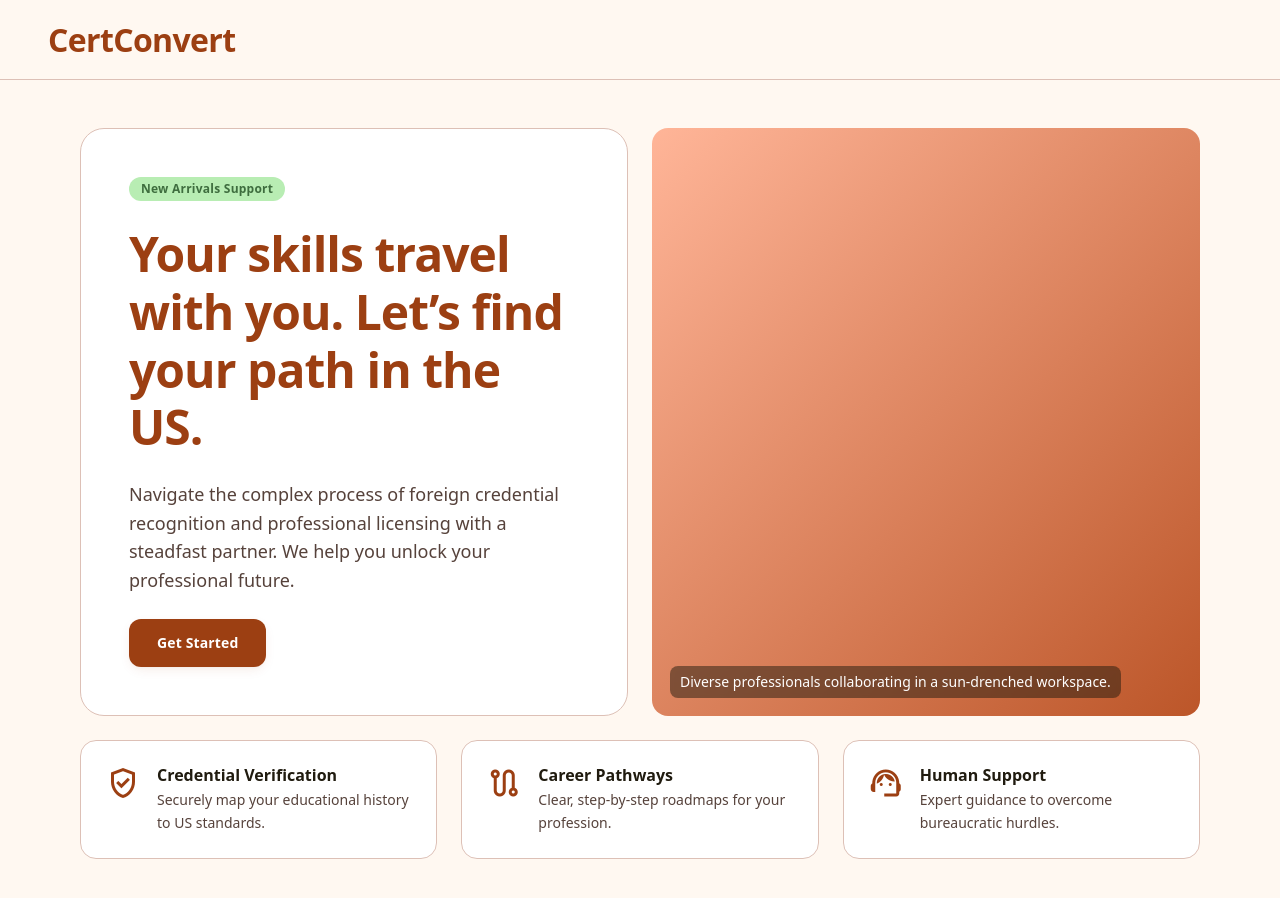
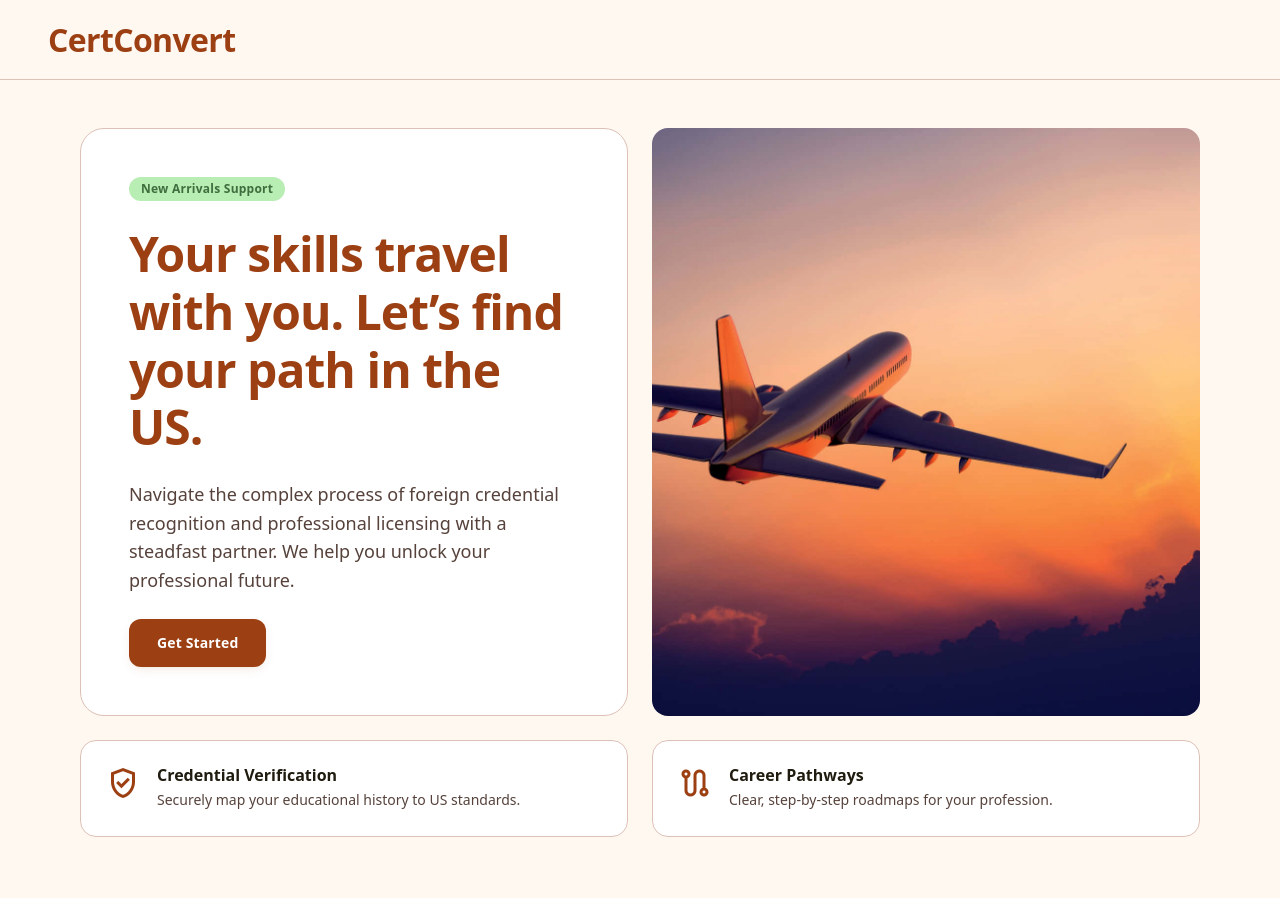
Before and after one commit to jonathannnty/cbc-ucsd-hackathon, a Next.js app: page / in a window 1280 px wide. Shown: the top 898 px of the page. Built offline with nearby package versions, Linux system fonts and the light colour scheme; a web font is replaced by a local one.

Commit message:
added a landing page img and got rid of some components

```diff
--- a/src/app/globals.css
+++ b/src/app/globals.css
@@ -316,7 +316,7 @@ h1.display { margin: 8px 0 12px; font: 700 40px/1.2 var(--font-display); letter-
 .welcome-grid { display: grid; grid-template-columns: 1fr 1fr; gap: 24px; align-items: stretch; }
 .welcome-hero { background: var(--surface-container-lowest); border: 1px solid var(--outline-variant); border-radius: 24px; padding: 48px; display: flex; flex-direction: column; gap: 24px; justify-content: center; }
 .welcome-hero h1 { font-size: 48px; margin: 0; }
-.image-card { min-height: 280px; background: linear-gradient(135deg, #ffb598 0%, #bc5629 100%); border-radius: 16px; position: relative; overflow: hidden; display: flex; align-items: flex-end; padding: 18px; color: #fff; flex: 1; }
+.image-card { min-height: 280px; border-radius: 16px; position: relative; overflow: hidden; display: block; flex: 1; }
 .image-card-caption { font: 400 14px/1.4 var(--font-body); background: rgba(32,27,15,.5); backdrop-filter: blur(2px); padding: 6px 10px; border-radius: 8px; }
 .feature-grid { display: grid; grid-template-columns: repeat(auto-fit, minmax(240px, 1fr)); gap: 24px; }
 @media (max-width: 900px) { .welcome-grid { grid-template-columns: 1fr; } }
--- a/src/screens/WelcomeScreen.tsx
+++ b/src/screens/WelcomeScreen.tsx
@@ -26,11 +26,12 @@ export default function WelcomeScreen({ onContinue }: Props) {
           </div>
         </div>
         <div style={{ display: 'flex', flexDirection: 'column', gap: 24 }}>
-          <div className="image-card">
-            <p className="image-card-caption">
-              Diverse professionals collaborating in a sun-drenched workspace.
-            </p>
-          </div>
+          <img
+              src="/images/landingimg.jpg"
+              alt="Professionals collaborating"
+              className="image-card"
+              style={{ objectFit: 'cover', width: '100%', height: '100%' }}
+            />
         </div>
       </div>
 
@@ -45,11 +46,6 @@ export default function WelcomeScreen({ onContinue }: Props) {
             icon: 'route',
             title: 'Career Pathways',
             desc: 'Clear, step-by-step roadmaps for your profession.',
-          },
-          {
-            icon: 'support_agent',
-            title: 'Human Support',
-            desc: 'Expert guidance to overcome bureaucratic hurdles.',
           },
         ].map((item) => (
           <div
```
Also changed, not shown: public/images/landingimg.jpg (added), 1 other file (tests, documents, lock files or other folders).
